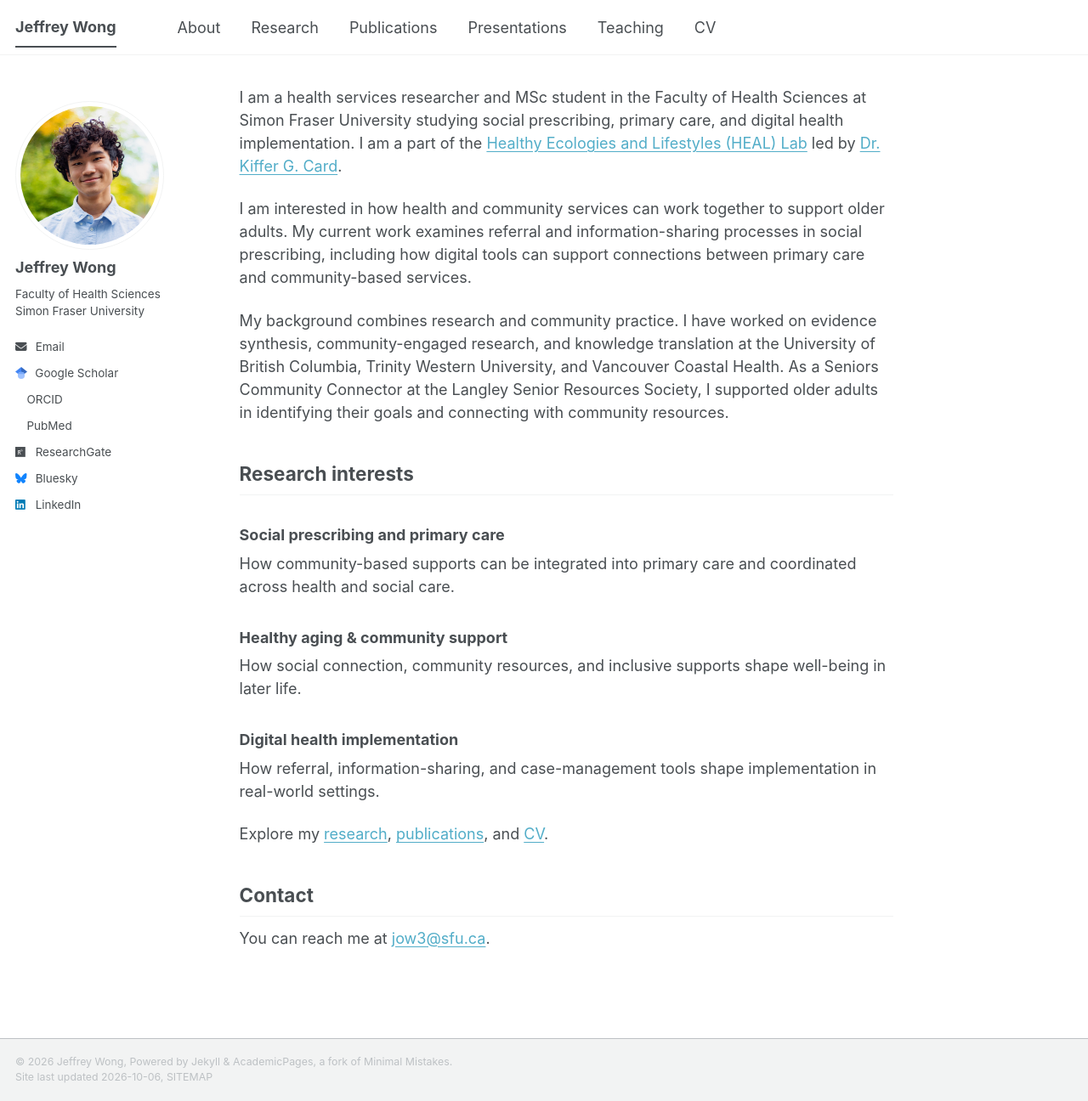
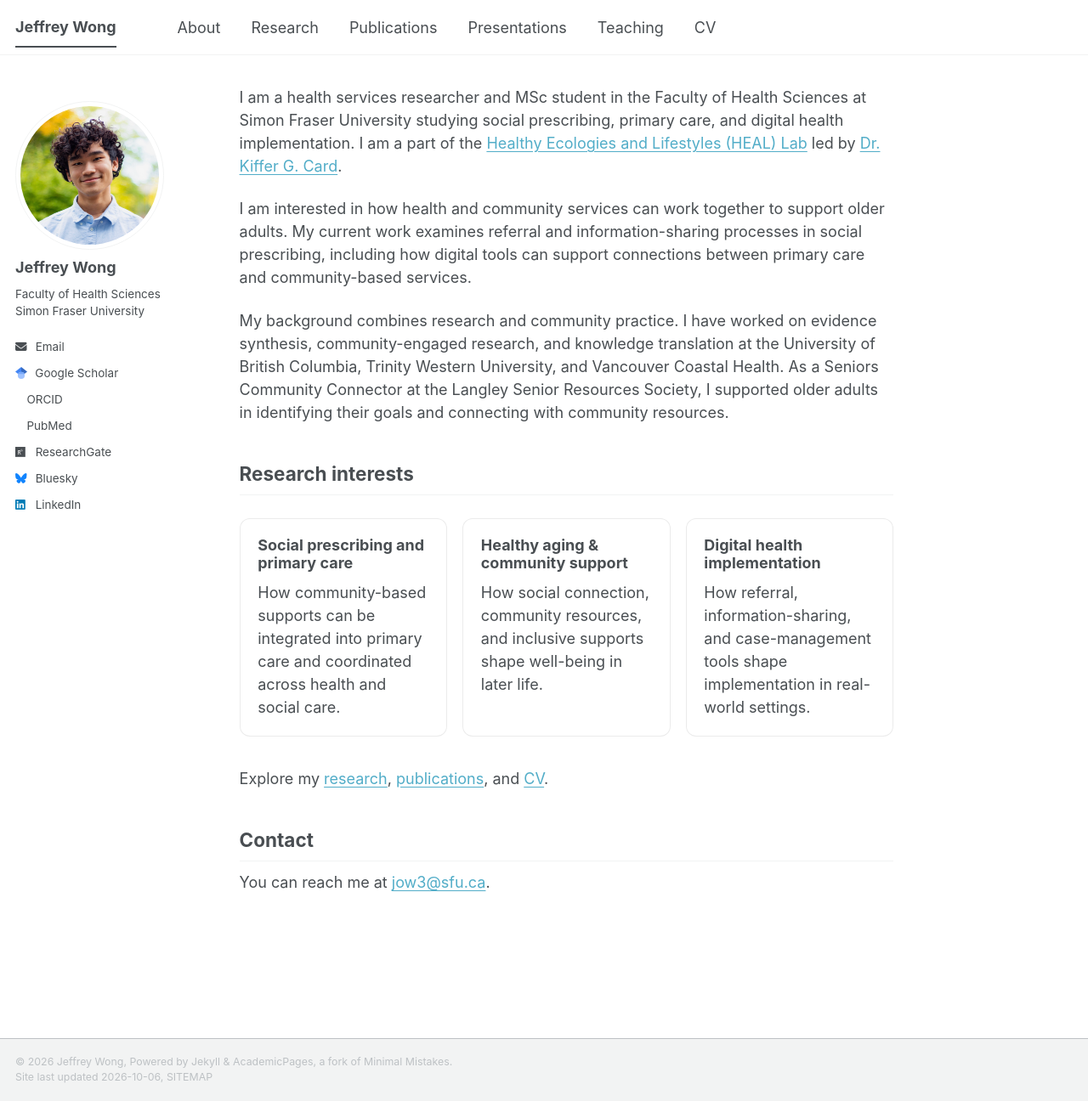
Before and after one commit to itsjeffreywong/itsjeffreywong.github.io, a Jekyll site: the page built from _pages/about.md, in a window 1280 px wide and 1296 px high. Shown: the whole window at 85% size. Built offline with Jekyll 4.4.1, drawn with Linux system fonts in a browser that asks for light colours; a style sheet for code colours, icons or effects is not loaded.

Commit message:
Update _custom.scss

```diff
--- a/_sass/_custom.scss
+++ b/_sass/_custom.scss
@@ -150,3 +150,47 @@ a {
     transform: translateY(-2px);
   }
 }
+
+// Research Cards
+.research-grid {
+  display: grid;
+  grid-template-columns: repeat(3, minmax(0, 1fr));
+  gap: 1rem;
+  margin: 1.5rem 0 2rem;
+}
+
+.research-card {
+  padding: 1.1rem 1.15rem;
+  border: 1px solid rgba(0, 0, 0, 0.08);
+  border-radius: 12px;
+  background: #fff;
+  transition:
+    transform 0.18s ease,
+    box-shadow 0.18s ease,
+    border-color 0.18s ease;
+}
+
+.research-card h3 {
+  margin-top: 0;
+  margin-bottom: 0.55rem;
+  font-size: 1rem;
+}
+
+.research-card p {
+  margin: 0;
+  line-height: 1.5;
+}
+
+@media (hover: hover) {
+  .research-card:hover {
+    transform: translateY(-2px);
+    box-shadow: 0 8px 20px rgba(0, 0, 0, 0.08);
+    border-color: rgba(47, 127, 134, 0.35);
+  }
+}
+
+@media (max-width: 768px) {
+  .research-grid {
+    grid-template-columns: 1fr;
+  }
+}
```
